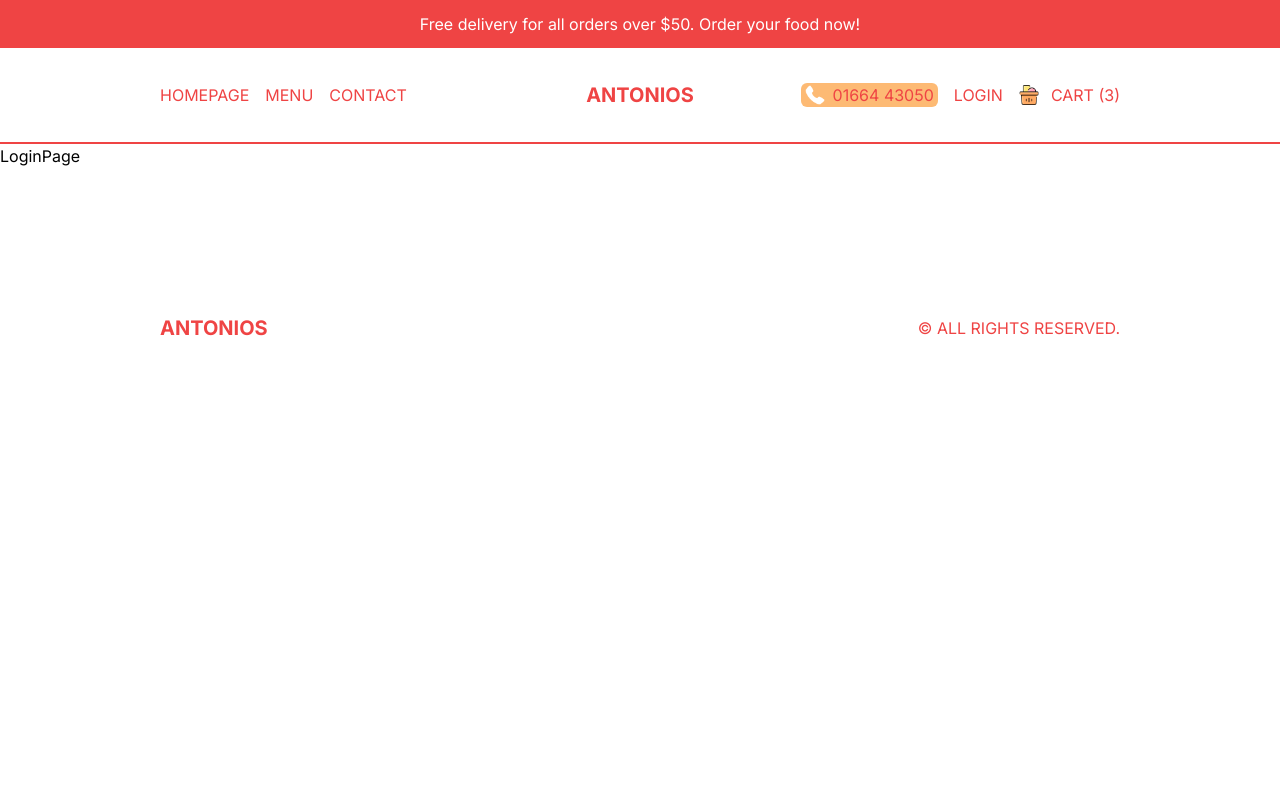
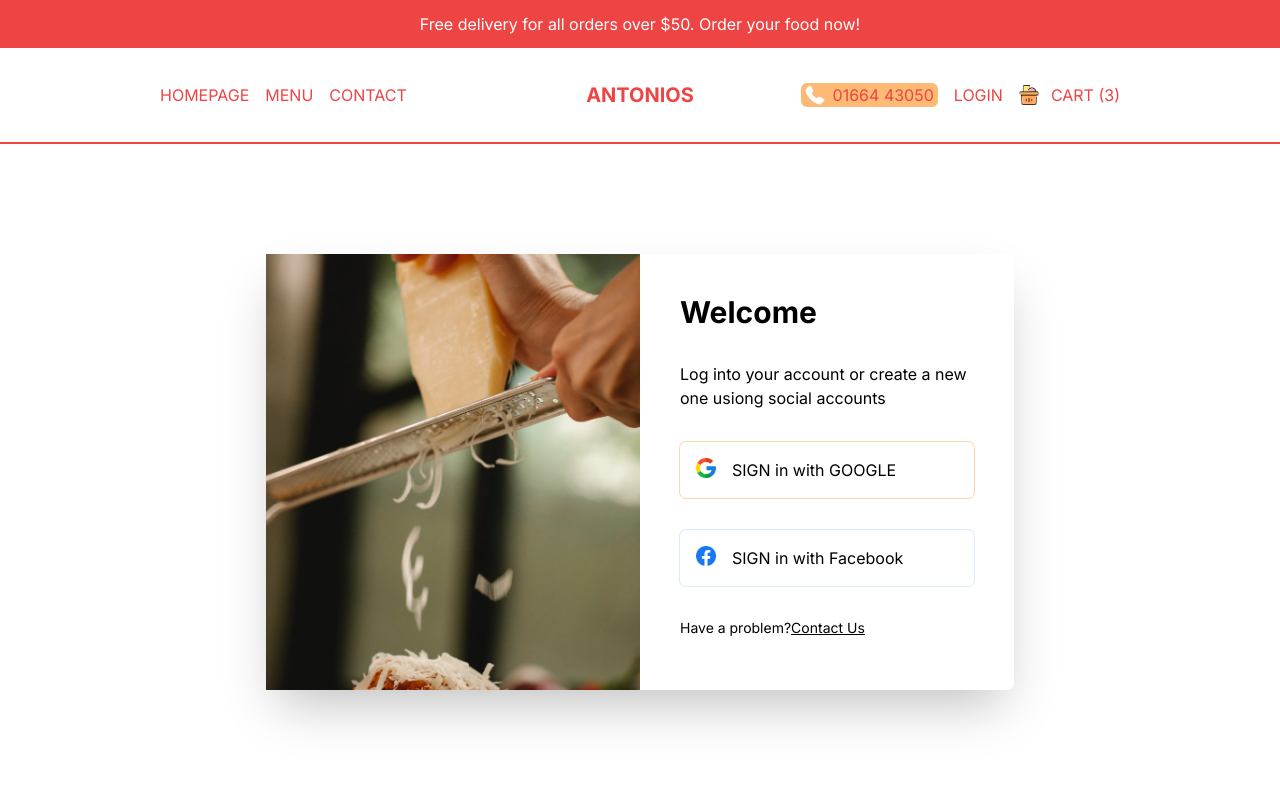
Before and after one commit to Ajaysh73/restaurant, a Next.js app: page /login in a window 1280 px wide. Shown: the top 800 px of the page. Built offline with nearby package versions, Linux system fonts and the light colour scheme.

Commit message:
Add login page

```diff
--- a/src/app/login/page.tsx
+++ b/src/app/login/page.tsx
@@ -1,7 +1,59 @@
+import Image from 'next/image';
+import Link from 'next/link';
 import React from 'react';
 
 const LoginPage = () => {
-  return <div>LoginPage</div>;
+  return (
+    <div className=' p-4 h-[calc(100vh-6rem)] md:h-[calc(100vh-9rem)] flex items-center justify-center'>
+      {/* BOX */}
+      <div className=' h-full shadow-2xl rounded-md flex flex-col md:flex-row md:h-[70%] md:w-full lg:w-[60%] 2xl:w-1/2'>
+        {/* IMAGE CONTAINER */}
+        <div className=' relative h-1/3 w-full md:h-full md:w-1/2'>
+          <Image
+            src='/loginBg.png'
+            alt=''
+            fill
+            className=' object-cover'
+          />
+        </div>
+        {/* FORM CONTAINER */}
+        <div className=' h-2/3 w-full p-10 flex flex-col gap-8 md:h-full md:w-1/2'>
+          <h1 className=' font-bold text-xl xl:text-3xl'>Welcome</h1>
+          <p>
+            Log into your account or create a new one usiong social accounts
+          </p>
+          <button className=' flex gap-4 p-4 ring-1 ring-orange-200 rounded-md'>
+            <Image
+              src='/google.png'
+              alt=''
+              width={20}
+              height={20}
+              className=' object-contain'
+            />
+            <span>SIGN in with GOOGLE</span>
+          </button>
+          <button className=' flex gap-4 p-4 ring-1 ring-blue-100 rounded-md'>
+            <Image
+              src='/facebook.png'
+              alt=''
+              width={20}
+              height={20}
+              className=' object-contain'
+            />
+            <span>SIGN in with Facebook</span>
+          </button>
+          <p className='text-sm'>
+            Have a problem?
+            <Link
+              href='/'
+              className=' underline'>
+              Contact Us
+            </Link>
+          </p>
+        </div>
+      </div>
+    </div>
+  );
 };
 
 export default LoginPage;
```
